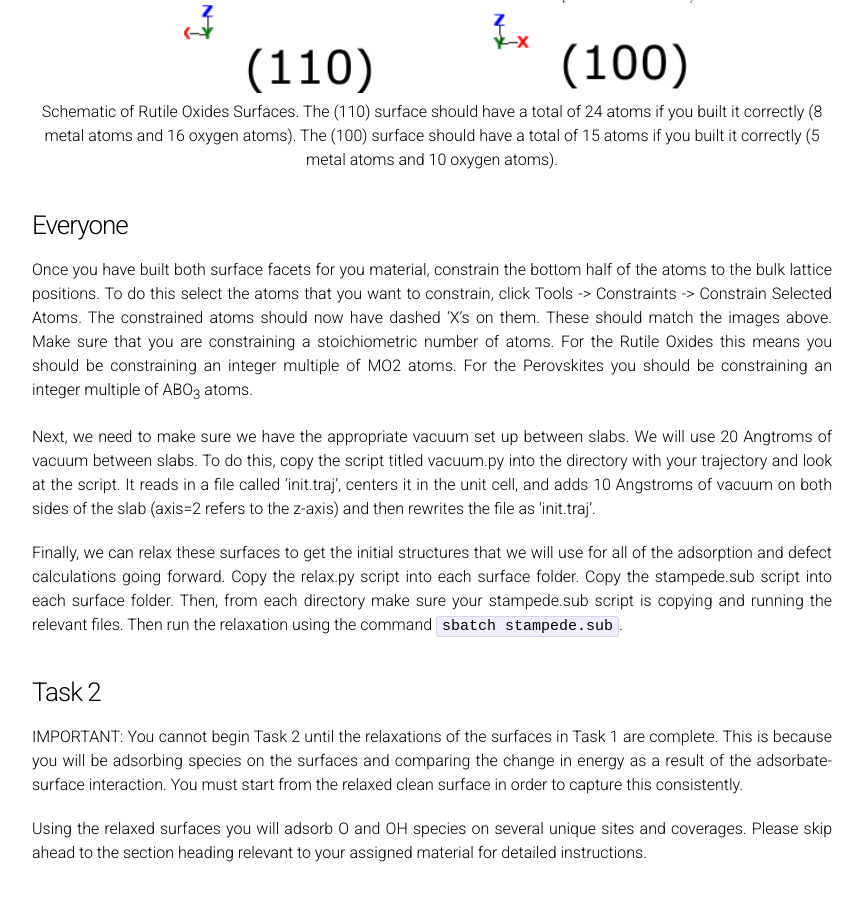
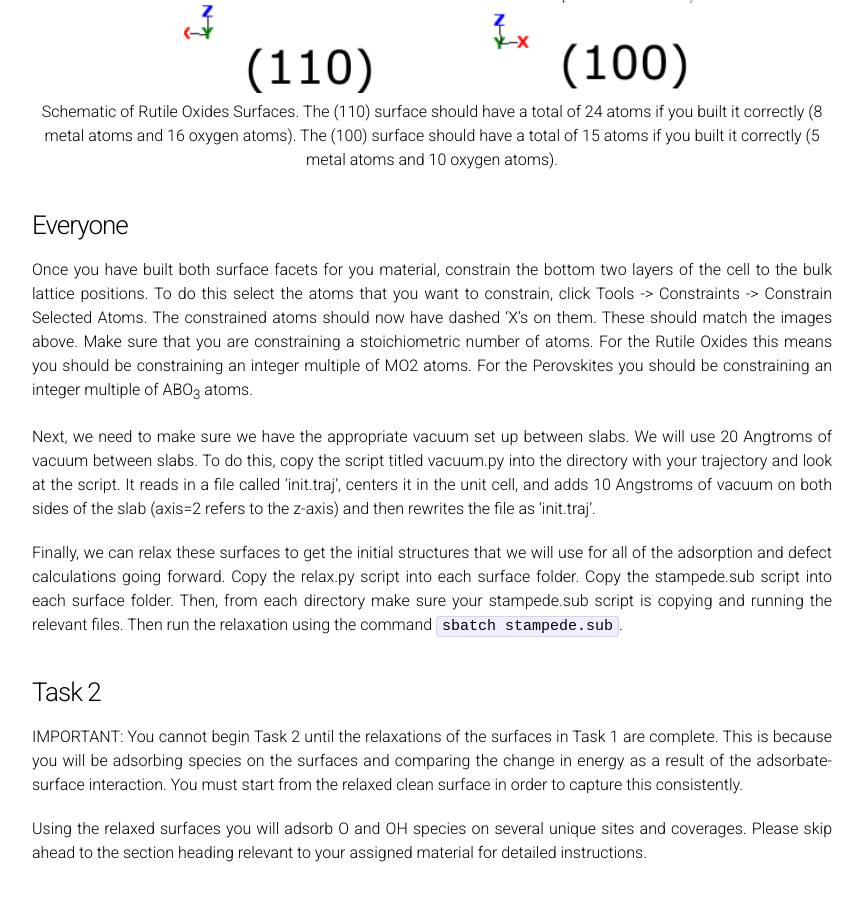
Before and after one commit to UPennCBE544/2023.github.io, a Jekyll site: the page built from ProjectDescription.md, in a window 1280 px wide and 900 px high, scrolled down 7025 px. Shown: the whole window, without its empty margins (208-1071 px from the left). Built offline with Jekyll 4.4.1, drawn with Linux system fonts in a browser that asks for light colours; our own code applies the rules of GitHub Pages for plain Markdown files.

Commit message:
Update ProjectDescription.md

```diff
--- a/ProjectDescription.md
+++ b/ProjectDescription.md
@@ -198,7 +198,7 @@ Schematic of Rutile Oxides Surfaces. The (110) surface should have a total of 24
 
 
 ### Everyone ###
-Once you have built both surface facets for you material, constrain the bottom half of the atoms to the bulk lattice positions. To do this select the atoms that you want to constrain, click Tools -> Constraints -> Constrain Selected Atoms. The constrained atoms should now have dashed 'X's on them. These should match the images above. Make sure that you are constraining a stoichiometric number of atoms. For the Rutile Oxides this means you should be constraining an integer multiple of MO2 atoms. For the Perovskites you should be constraining an integer multiple of ABO<sub>3</sub> atoms.
+Once you have built both surface facets for you material, constrain the bottom two layers of the cell to the bulk lattice positions. To do this select the atoms that you want to constrain, click Tools -> Constraints -> Constrain Selected Atoms. The constrained atoms should now have dashed 'X's on them. These should match the images above. Make sure that you are constraining a stoichiometric number of atoms. For the Rutile Oxides this means you should be constraining an integer multiple of MO2 atoms. For the Perovskites you should be constraining an integer multiple of ABO<sub>3</sub> atoms.
 
 Next, we need to make sure we have the appropriate vacuum set up between slabs. We will use 20 Angtroms of vacuum between slabs. To do this, copy the script titled vacuum.py into the directory with your trajectory and look at the script. It reads in a file called 'init.traj', centers it in the unit cell, and adds 10 Angstroms of vacuum on both sides of the slab (axis=2 refers to the z-axis) and then rewrites the file as 'init.traj'.
 
```
